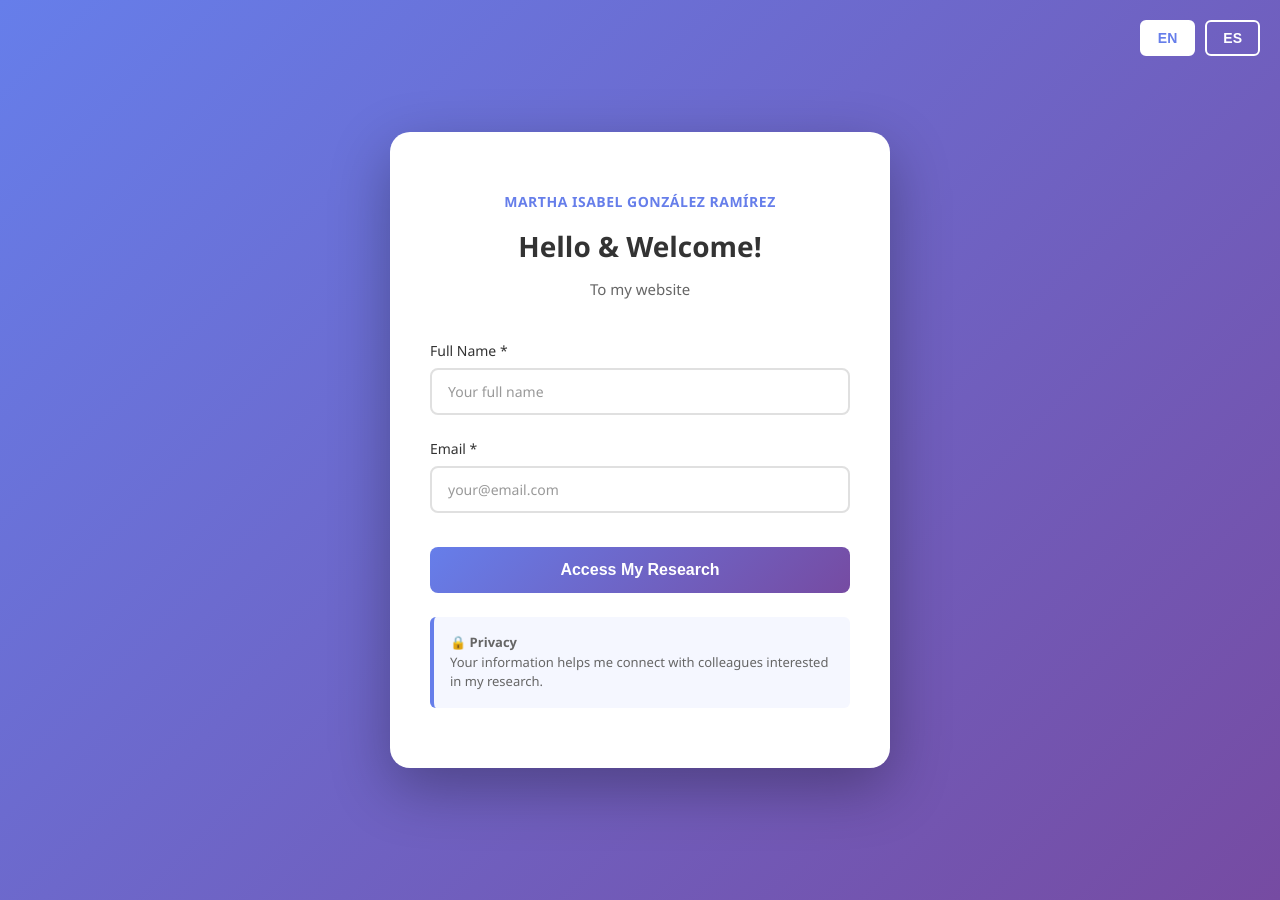
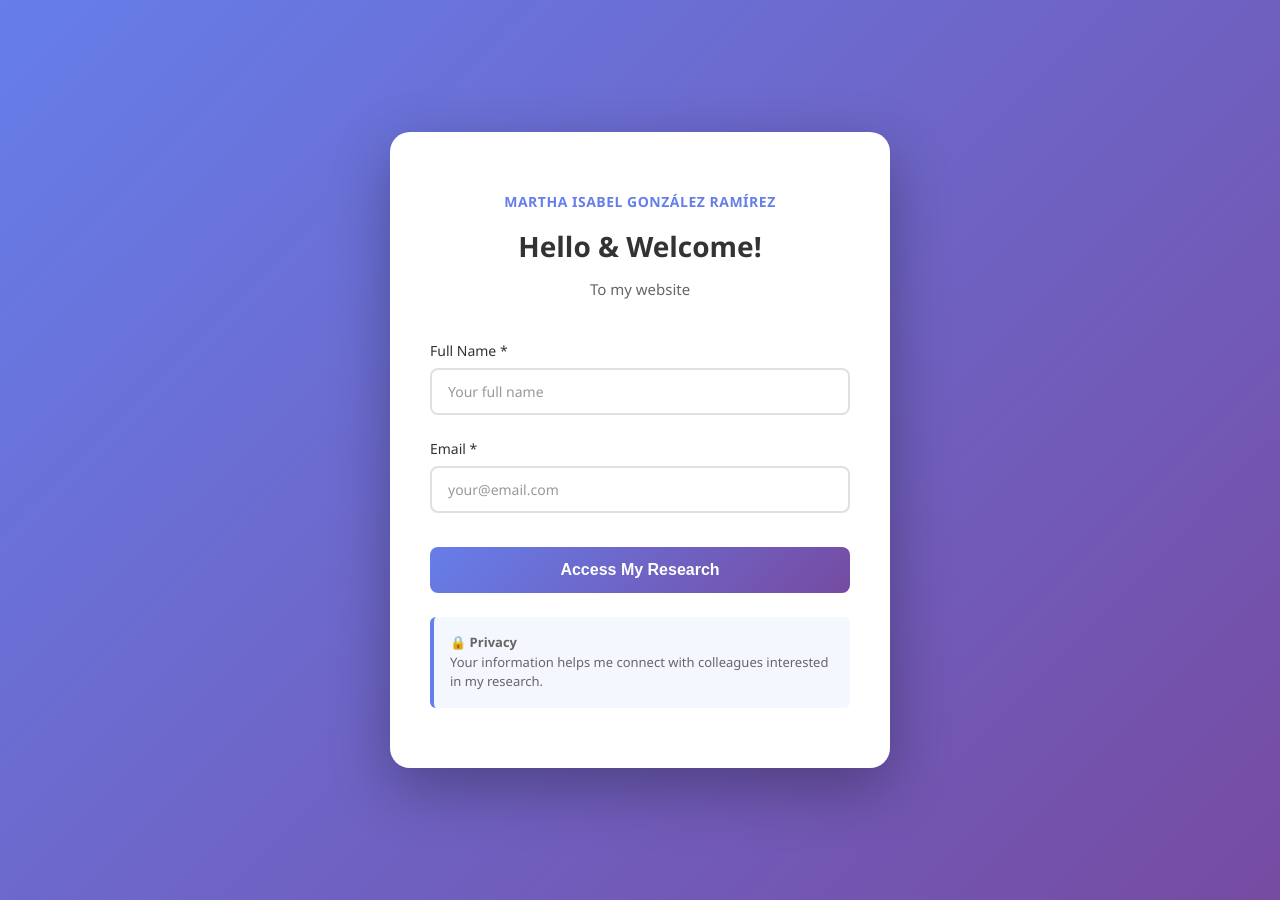
Before and after one commit to migonzalezr/migonzalezr.github.io, a Jekyll site: the page access/index.html, which Jekyll copies as it is, in a window 1280 px wide. Built offline with Jekyll 4.4.1, drawn with Linux system fonts in a browser that asks for light colours.

Commit message:
Simplify form - HTML only

```diff
--- a/access/index.html
+++ b/access/index.html
@@ -19,35 +19,6 @@
             justify-content: center;
             align-items: center;
             padding: 20px;
-        }
-
-        .language-toggle {
-            position: absolute;
-            top: 20px;
-            right: 20px;
-            display: flex;
-            gap: 10px;
-        }
-
-        .lang-btn {
-            padding: 8px 16px;
-            border: 2px solid white;
-            background: transparent;
-            color: white;
-            border-radius: 6px;
-            cursor: pointer;
-            font-weight: 600;
-            font-size: 14px;
-            transition: all 0.3s ease;
-        }
-
-        .lang-btn.active {
-            background: white;
-            color: #667eea;
-        }
-
-        .lang-btn:hover:not(.active) {
-            background: rgba(255, 255, 255, 0.1);
         }
 
         .access-container {
@@ -150,11 +121,6 @@
             box-shadow: 0 10px 25px rgba(102, 126, 234, 0.3);
         }
 
-        .submit-btn:disabled {
-            opacity: 0.7;
-            cursor: not-allowed;
-        }
-
         .info-box {
             background: #f5f7ff;
             border-left: 4px solid #667eea;
@@ -178,21 +144,16 @@
     </style>
 </head>
 <body>
-    <div class="language-toggle">
-        <button class="lang-btn active" data-lang="en">EN</button>
-        <button class="lang-btn" data-lang="es">ES</button>
-    </div>
-
     <div class="access-container">
         <div class="header">
             <div class="name">Martha Isabel González Ramírez</div>
-            <h1 id="title">Hello & Welcome!</h1>
-            <p id="subtitle">To my website</p>
+            <h1>Hello & Welcome!</h1>
+            <p>To my website</p>
         </div>
 
-        <form id="accessForm" action="https://formspree.io/f/meeyrobk" method="POST">
+        <form method="POST" action="https://formspree.io/f/meeyrobk" accept-charset="UTF-8">
             <div class="form-group">
-                <label for="name" id="label-name">Full Name *</label>
+                <label for="name">Full Name *</label>
                 <input
                     type="text"
                     id="name"
@@ -203,7 +164,7 @@
             </div>
 
             <div class="form-group">
-                <label for="email" id="label-email">Email *</label>
+                <label for="email">Email *</label>
                 <input
                     type="email"
                     id="email"
@@ -213,63 +174,13 @@
                 />
             </div>
 
-            <button type="submit" class="submit-btn" id="submit-btn">Access My Research</button>
+            <button type="submit" class="submit-btn">Access My Research</button>
         </form>
 
         <div class="info-box">
-            <strong id="privacy-title">🔒 Privacy</strong><br>
-            <span id="privacy-text">Your information helps me connect with colleagues interested in my research.</span>
+            <strong>🔒 Privacy</strong><br>
+            Your information helps me connect with colleagues interested in my research.
         </div>
     </div>
-
-    <script>
-        const translations = {
-            en: {
-                title: "Hello & Welcome!",
-                subtitle: "To my website",
-                labelName: "Full Name *",
-                placeholderName: "Your full name",
-                labelEmail: "Email *",
-                submitBtn: "Access My Research",
-                privacyTitle: "🔒 Privacy",
-                privacyText: "Your information helps me connect with colleagues interested in my research."
-            },
-            es: {
-                title: "¡Hola y Bienvenido!",
-                subtitle: "A mi sitio web",
-                labelName: "Nombre Completo *",
-                placeholderName: "Tu nombre completo",
-                labelEmail: "Email *",
-                submitBtn: "Acceder a mi Investigación",
-                privacyTitle: "🔒 Privacidad",
-                privacyText: "Tu información me ayuda a conectar con colegas interesados en mi investigación."
-            }
-        };
-
-        let currentLanguage = 'en';
-
-        document.querySelectorAll('.lang-btn').forEach(btn => {
-            btn.addEventListener('click', () => {
-                document.querySelectorAll('.lang-btn').forEach(b => b.classList.remove('active'));
-                btn.classList.add('active');
-                currentLanguage = btn.dataset.lang;
-                updateLanguage();
-            });
-        });
-
-        function updateLanguage() {
-            const t = translations[currentLanguage];
-            document.getElementById('title').textContent = t.title;
-            document.getElementById('subtitle').textContent = t.subtitle;
-            document.getElementById('label-name').textContent = t.labelName;
-            document.getElementById('name').placeholder = t.placeholderName;
-            document.getElementById('label-email').textContent = t.labelEmail;
-            document.getElementById('submit-btn').textContent = t.submitBtn;
-            document.getElementById('privacy-title').textContent = t.privacyTitle;
-            document.getElementById('privacy-text').textContent = t.privacyText;
-        }
-
-        updateLanguage();
-    </script>
 </body>
 </html>
```
